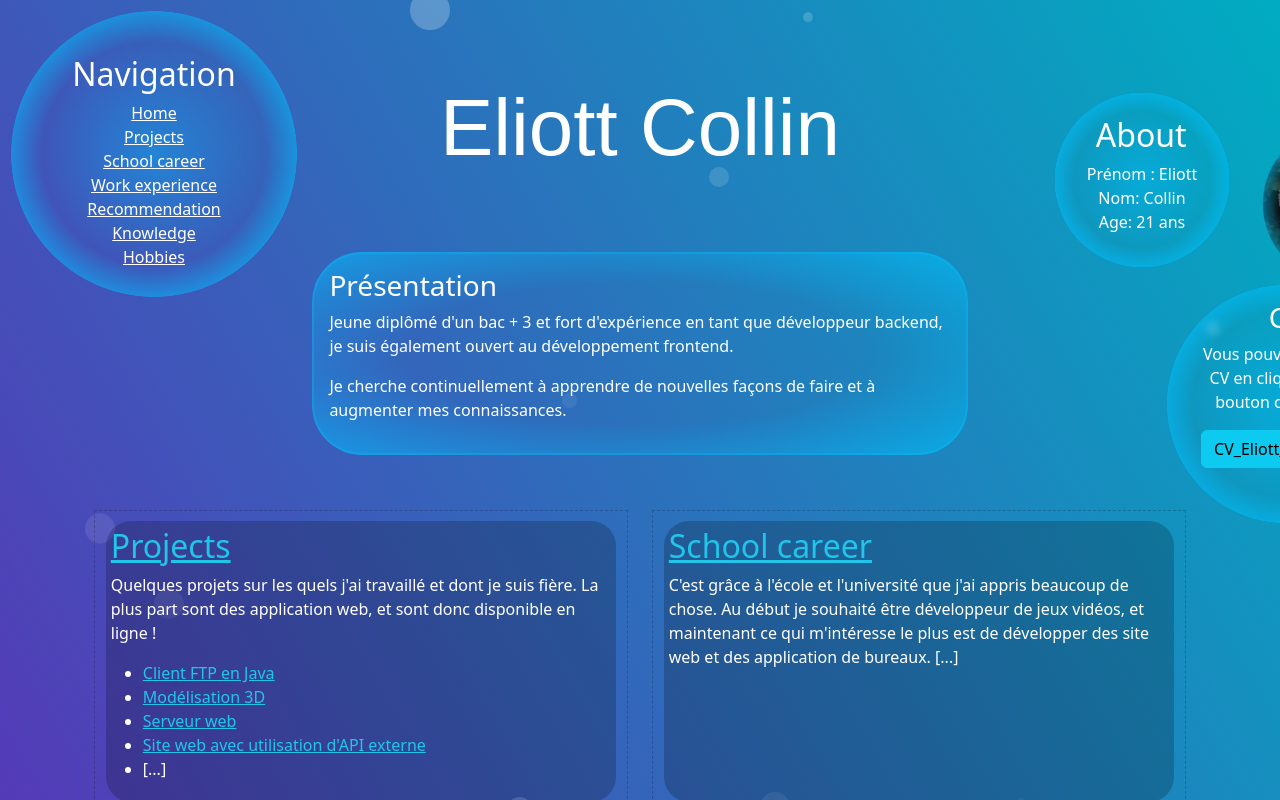
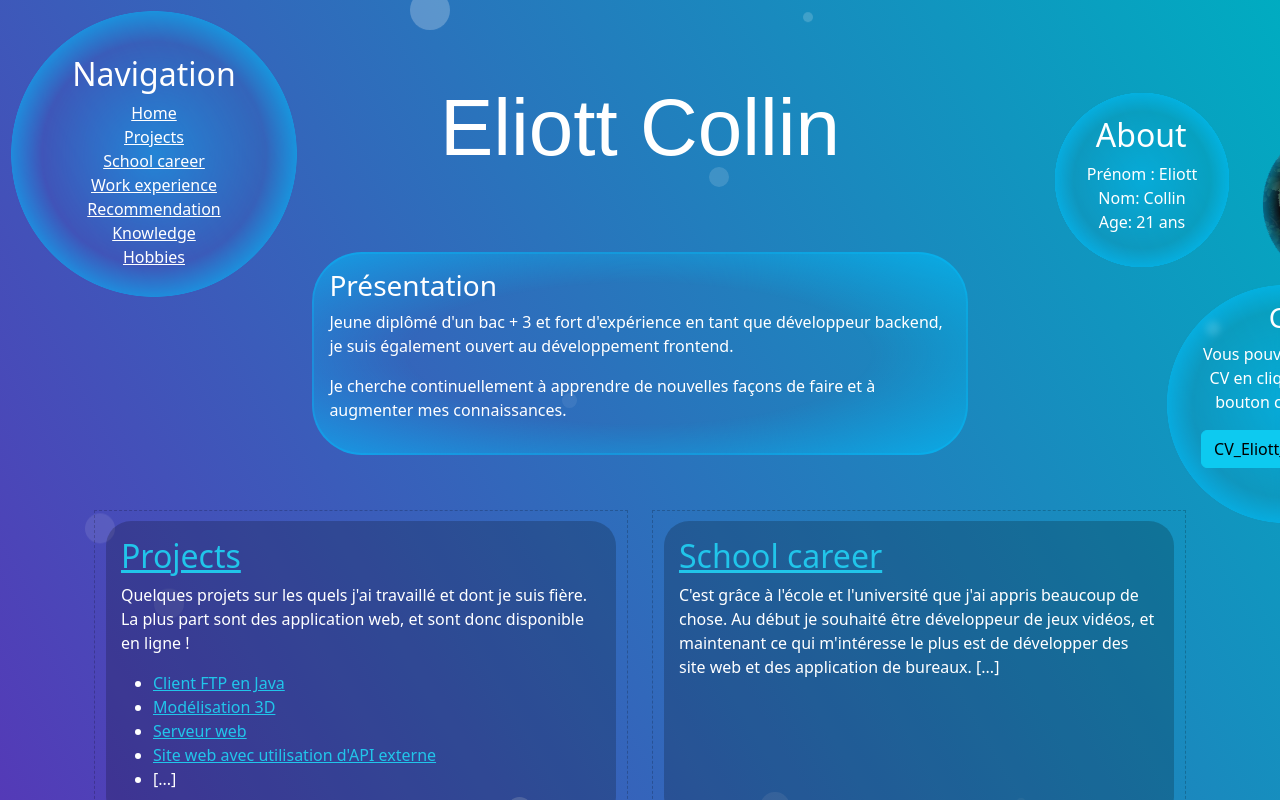
Before and after one commit to Elioce33/eportfolio, a Next.js app: page / in a window 1280 px wide. Shown: the top 800 px of the page. Built offline with nearby package versions, Linux system fonts and the light colour scheme; a web font is replaced by a local one.

Commit message:
feat: change article padding

```diff
--- a/components/Article/Article.module.css
+++ b/components/Article/Article.module.css
@@ -4,7 +4,7 @@
 }
 
 .article_content {
-    padding: 1%;
+    padding: 3%;
     background-color: rgba(0, 0, 0, 0.2);
     border-radius: 25px;
 }
```
